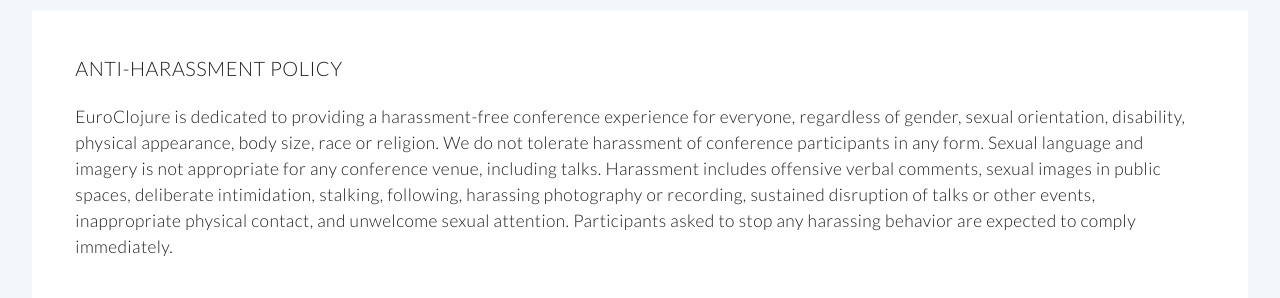
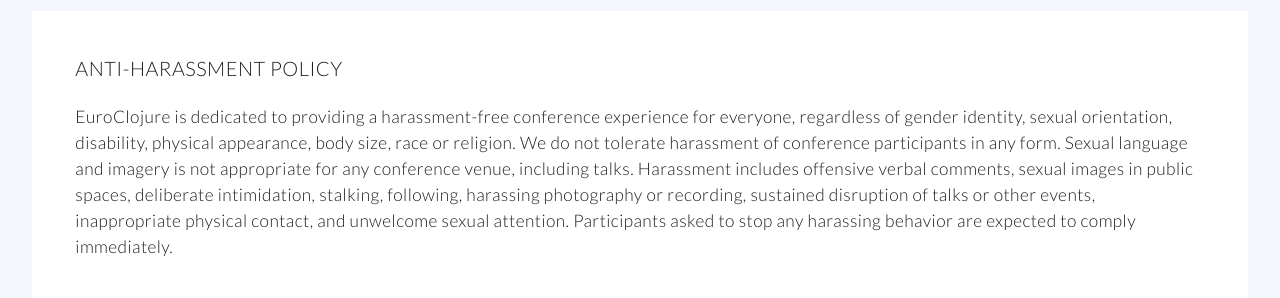
Before and after one commit to euroclojureorg/euroclojureorg.github.io, a Jekyll site: the page built from policies.html, in a window 1280 px wide. Shown: the part 271-569 px from the top of the page. Built offline with Jekyll 4.4.1, drawn with Linux system fonts in a browser that asks for light colours.

Commit message:
update policy

```diff
--- a/policies.html
+++ b/policies.html
@@ -20,7 +20,7 @@
 <header>
 		  <h3>Anti-Harassment Policy</h3>
 									</header>
-									<p>EuroClojure is dedicated to providing a harassment-free conference experience for everyone, regardless of gender, sexual orientation, disability, physical appearance, body size, race or religion. We do not tolerate harassment of conference participants in any form. Sexual language and imagery is not appropriate for any conference venue, including talks. Harassment includes offensive verbal comments, sexual images in public spaces, deliberate intimidation, stalking, following, harassing photography or recording, sustained disruption of talks or other events, inappropriate physical contact, and unwelcome sexual attention. Participants asked to stop any harassing behavior are expected to comply immediately.</p>
+									<p>EuroClojure is dedicated to providing a harassment-free conference experience for everyone, regardless of gender identity, sexual orientation, disability, physical appearance, body size, race or religion. We do not tolerate harassment of conference participants in any form. Sexual language and imagery is not appropriate for any conference venue, including talks. Harassment includes offensive verbal comments, sexual images in public spaces, deliberate intimidation, stalking, following, harassing photography or recording, sustained disruption of talks or other events, inappropriate physical contact, and unwelcome sexual attention. Participants asked to stop any harassing behavior are expected to comply immediately.</p>
 									<p>If a participant engages in harassing behavior, the conference organizers may take any action they deem appropriate, including warning the offender or expulsion from the conference with no refund. If you are being harassed, notice that someone else is being harassed, or have any other concerns, please contact a member of conference staff immediately. Conference staff will be happy to help participants contact hotel/venue security or local law enforcement, provide escorts, or otherwise assist those experiencing harassment to feel safe for the duration of the conference. We value your attendance.</p>
 									<p>We expect participants to follow these rules at all conference venues and conference-related social events, including online forums and comments on the conference web site. If you find this policy restrictive, please do not attend or speak at the conference.&nbsp; </p>
 									<p>If an incident occurs please use the following contact information: <br>
```
